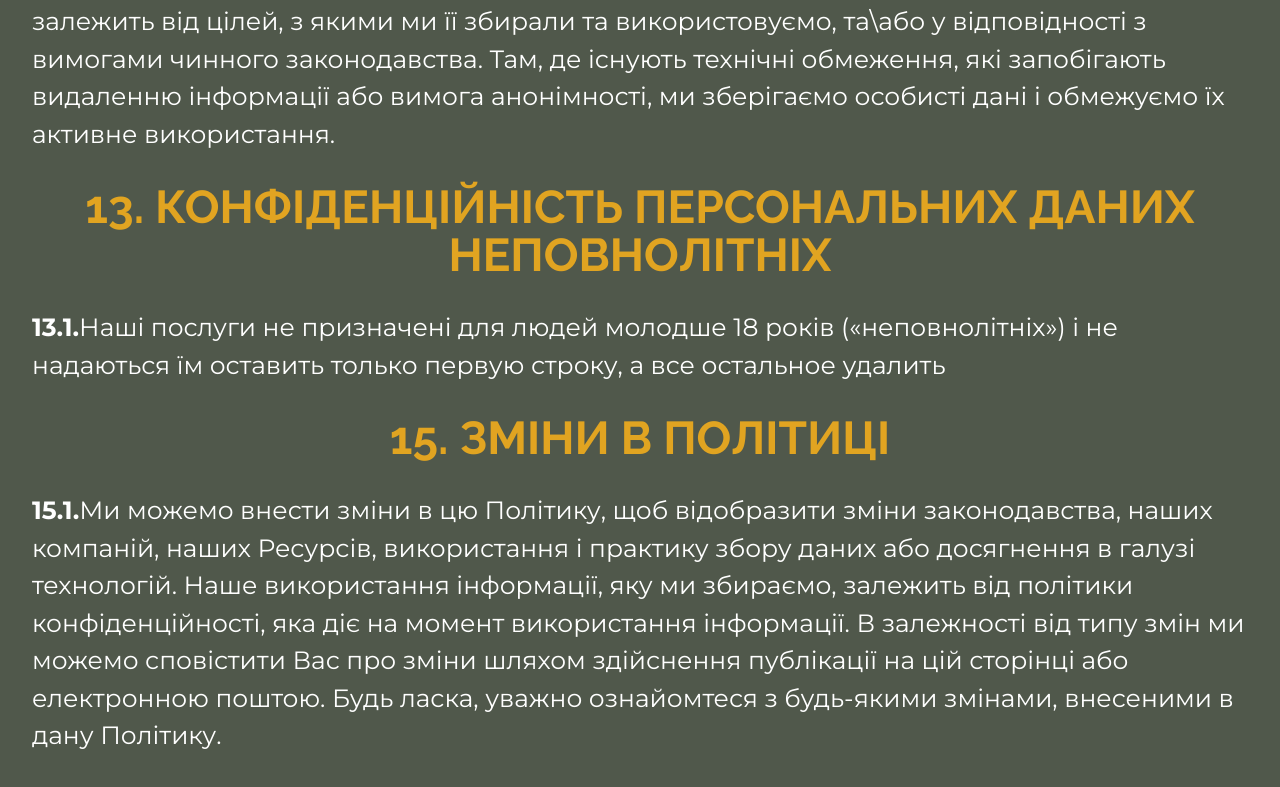
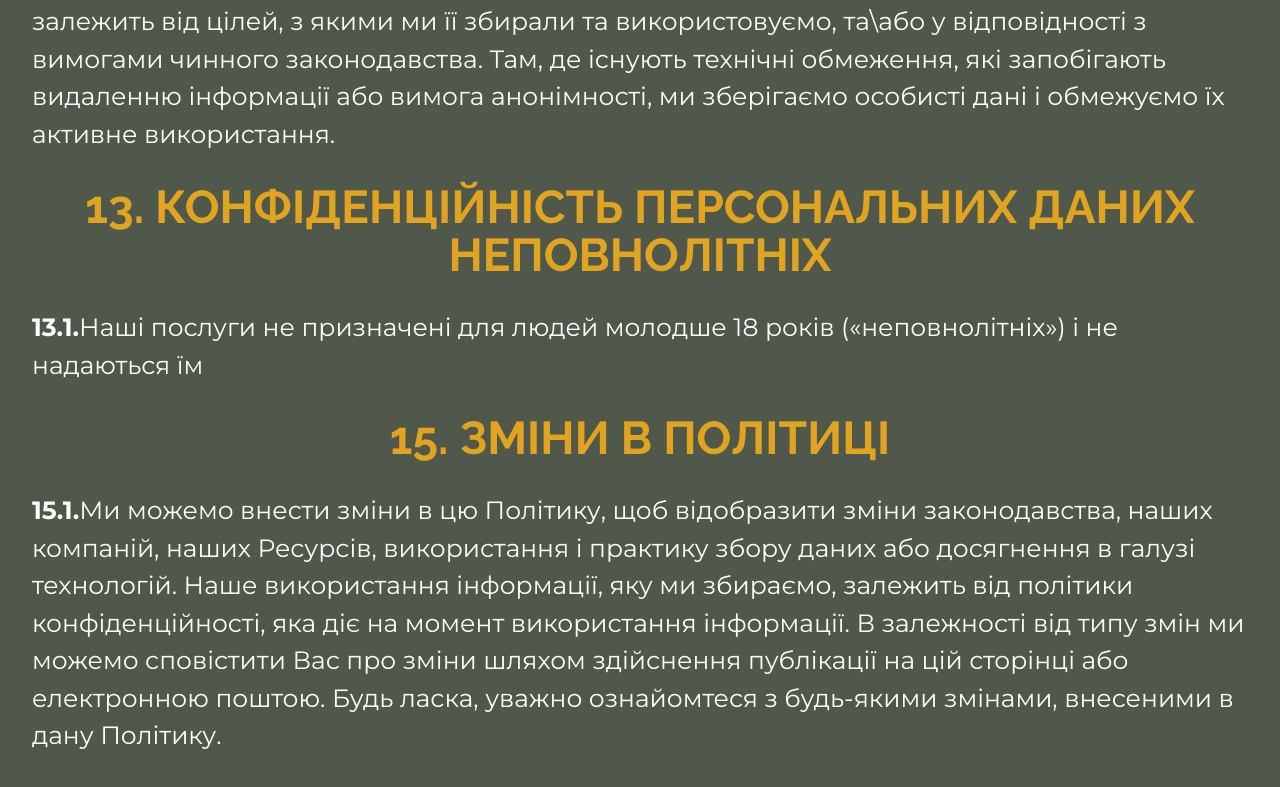
Before and after one commit to vika-creator-7/vika-course-package, a Next.js app: page /privacy-policy in a window 1280 px wide. Shown: the part 6125-6912 px from the top of the page. Built offline with nearby package versions, Linux system fonts and the light colour scheme.

Commit message:
fix policy

```diff
--- a/src/app/privacy-policy/page.tsx
+++ b/src/app/privacy-policy/page.tsx
@@ -264,8 +264,7 @@ export default function Page() {
 			/>
 			<div className='lg:text-[25px] text-[18px]'>
 				<strong>13.1.</strong>Наші послуги не призначені для людей молодше 18
-				років («неповнолітніх») і не надаються їм оставить только первую строку,
-				а все остальное удалить
+				років («неповнолітніх») і не надаються їм
 			</div>
 			<MainTitle
 				text='15. ЗМІНИ В ПОЛІТИЦІ'
```
